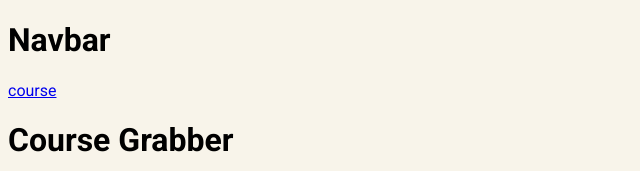
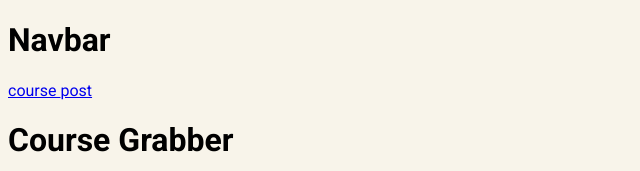
Before and after one commit to PrgVaibhav/course_grabber, a Next.js app: page / in a window 1280 px wide. Shown: the top 171 px of the page, without its empty margins (0-640 px from the left). Built offline with nearby package versions, Linux system fonts and the light colour scheme.

Commit message:
Added cahnges

```diff
--- a/components/Navbar.jsx
+++ b/components/Navbar.jsx
@@ -5,6 +5,7 @@ export default function Navbar() {
     <div>
       <h1>Navbar</h1>
       <Link href="/course"> course </Link>
+      <Link href="/post"> post </Link>
     </div>
   );
 }
```
